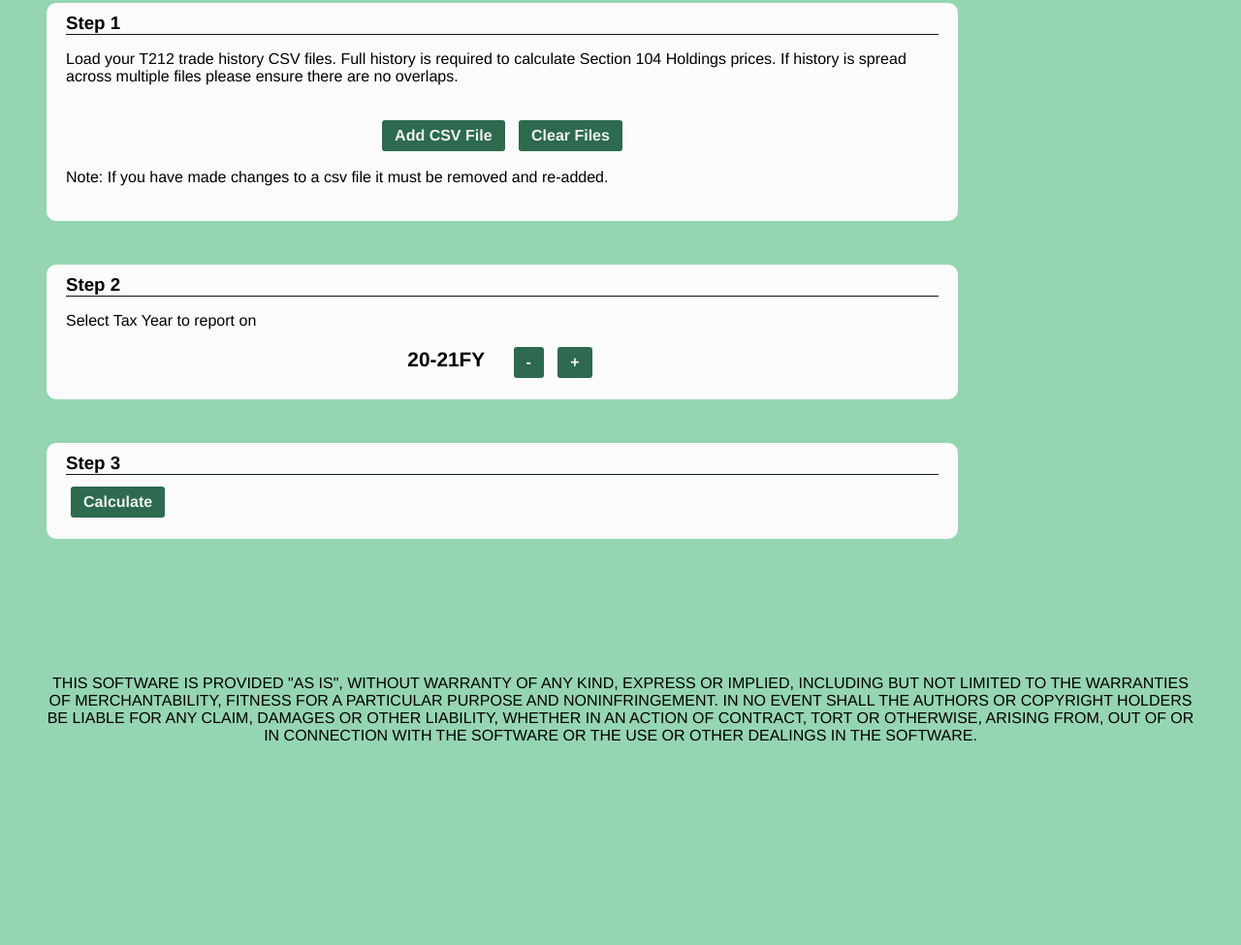
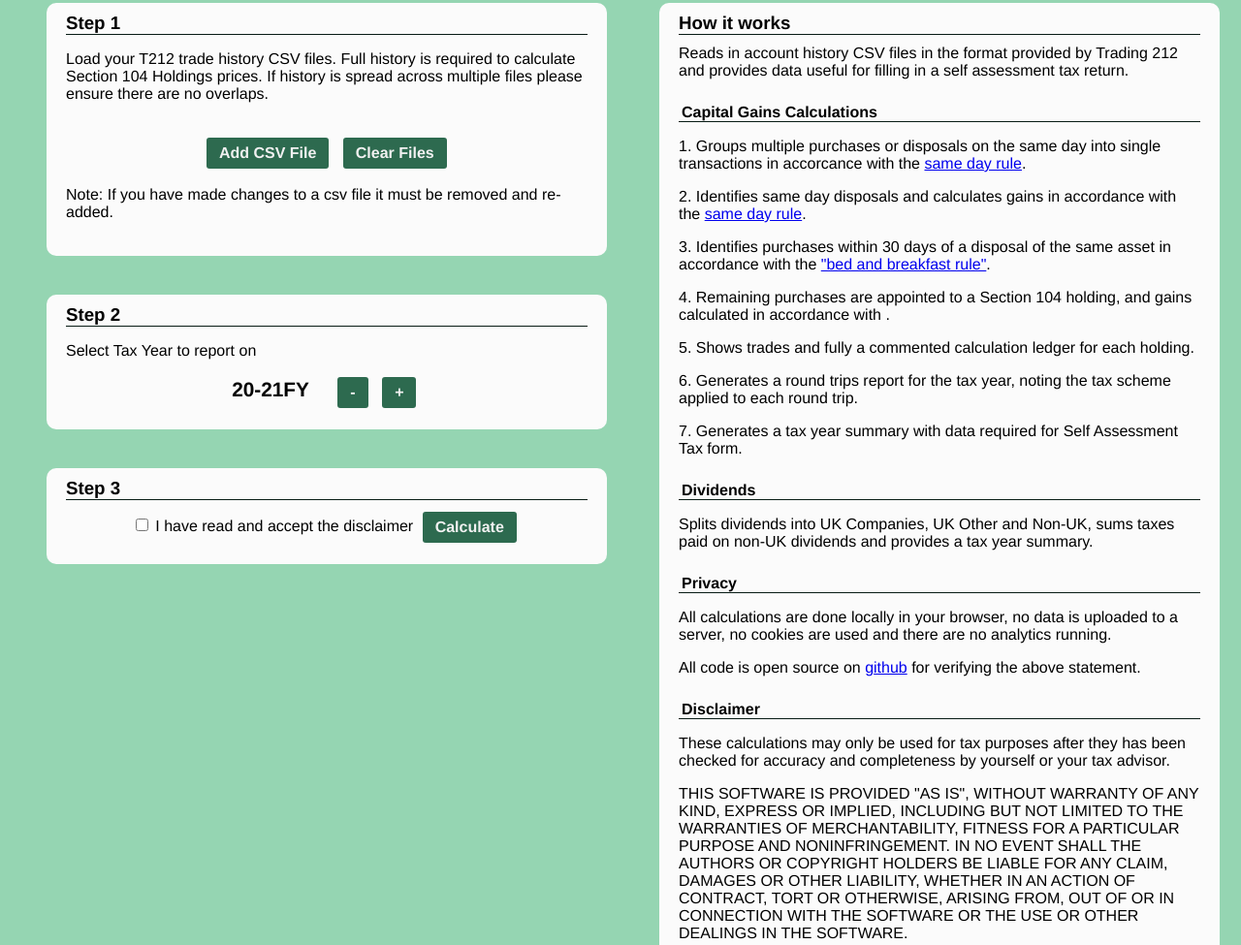
Before and after one commit to GryphonR/taxing212, a plain HTML site: page index.html in a window 1280 px wide. Shown: the part 110-1085 px from the top of the page at 97% size. Before the commit the page ends 886 px from the top, so only its background shows below. Drawn offline with nearby package versions, Linux system fonts and the light colour scheme.

Commit message:
Added information on star page

```diff
--- a/Styles/style.css
+++ b/Styles/style.css
@@ -95,9 +95,9 @@ h5{
 }
 
 .instruction{
-  display: inline-block;
+  /* display: inline-block;   */
   margin:5px auto 40px;
-  width: 80vw;
+  width: 42vw;
   max-width: 900px;
   min-width: 500px;
   background-color:#fbfbfb;
--- a/index.html
+++ b/index.html
@@ -17,12 +17,13 @@
       <h1 class="title">Taxing 212</h1>
       <h5 class="subtitle">A UK capital gains tax calculator for Trading 212</h5>
       <div class="back-button button" v-if="calculated" title="Back to File and Tax Year Selection" v-on:click="back()">
-        < Back</div>
+        Back</div>
     </div>
 
     <div style="height:100px"></div>
 
-      <div v-if="!calculated">
+    <div class="g2" v-if="!calculated">
+      <div class="c1">
         <div style="margin:0 40px">
           <div class="instruction">
             <h3 class="summary-box-title">Step 1</h3>
@@ -38,7 +39,6 @@
             </div>
             <div class="centre">
               <input id="fileButton" style="display:none" type="file" ref="csvFile" @change="addFile"></input><br>
-              <!-- <input type="button" value="Add CSV File" onclick="document.getElementById('fileButton').click();" /> -->
               <div class="button" onclick="document.getElementById('fileButton').click();" />Add CSV File
             </div>
             <div class="button" v-on:click="clearFiles()">Clear Files</div>
@@ -56,10 +56,49 @@
         </div>
         <div class="instruction">
           <h3 class="summary-box-title">Step 3</h3>
-          <!-- <p>Hit Calculate</p> -->
-          <h1 v-if="calculating"> Calculating...</h1>
-          <div class="" ></div>
+          <div class="centre">
+            <input type="checkbox" name="" id=""> I have read and accept the disclaimer </input>
             <div class="button" v-on:click="calculate()">Calculate</div>
+          </div>
+        </div>
+      </div>
+    </div>
+    <div class="c2">
+      <div class="instruction">
+        <h3 class="summary-box-title">How it works</h3>
+        Reads in account history CSV files in the format provided by Trading 212 and provides data useful for filling in
+        a
+        self assessment tax return.
+        <h4 class="summary-box-subheading">Capital Gains Calculations</h4>
+        <p>1. Groups multiple purchases or disposals on the same day into single transactions in accorcance with the <a
+            href="https://www.gov.uk/hmrc-internal-manuals/capital-gains-manual/cg51560#IDATX33F">same day rule</a>.</p>
+        <p>2. Identifies same day disposals and calculates gains in accordance with the <a
+            href="https://www.gov.uk/hmrc-internal-manuals/capital-gains-manual/cg51560#IDATX33F">same day rule</a>.</p>
+        <p>3. Identifies purchases within 30 days of a disposal of the same asset in accordance with the <a
+            href="https://www.gov.uk/hmrc-internal-manuals/capital-gains-manual/cg51560#IDATR33F">"bed and breakfast
+            rule"</a>.</p>
+        <p>4. Remaining purchases are appointed to a Section 104 holding, and gains calculated in accordance with <a
+            href="https://www.gov.uk/hmrc-internal-manuals/capital-gains-manual/cg51575"></a>.</p>
+        <p>5. Shows trades and fully a commented calculation ledger for each holding.</p>
+        <p>6. Generates a round trips report for the tax year, noting the tax scheme applied to each round trip.</p>
+        <p>7. Generates a tax year summary with data required for Self Assessment Tax form.</p>
+        <h4 class="summary-box-subheading">Dividends</h4>
+        <p>Splits dividends into UK Companies, UK Other and Non-UK, sums taxes paid on non-UK dividends and provides a
+          tax year summary.</p>
+        <h4 class="summary-box-subheading">Privacy</h4>
+        <p>All calculations are done locally in your browser, no data is uploaded to a server, no cookies are used and
+          there are no analytics running.</p>
+        <p>All code is open source on <a href="https://github.com/GryphonR/taxing212">github</a> for verifying the above statement.</p>
+        <h4 id="disclaimer" class="summary-box-subheading">Disclaimer</h4>
+        <p>These calculations may only be used for tax purposes after they has been checked for accuracy and
+          completeness by yourself or your tax advisor.</p>
+        <p>THIS SOFTWARE IS PROVIDED "AS IS", WITHOUT WARRANTY OF ANY KIND, EXPRESS OR
+          IMPLIED, INCLUDING BUT NOT LIMITED TO THE WARRANTIES OF MERCHANTABILITY,
+          FITNESS FOR A PARTICULAR PURPOSE AND NONINFRINGEMENT. IN NO EVENT SHALL THE
+          AUTHORS OR COPYRIGHT HOLDERS BE LIABLE FOR ANY CLAIM, DAMAGES OR OTHER
+          LIABILITY, WHETHER IN AN ACTION OF CONTRACT, TORT OR OTHERWISE, ARISING FROM,
+          OUT OF OR IN CONNECTION WITH THE SOFTWARE OR THE USE OR OTHER DEALINGS IN THE
+          SOFTWARE.</p>
       </div>
     </div>
   </div>
@@ -76,8 +115,8 @@
 
     <div class="error-container" v-if="errorList.length > 0">
       <h2 class="summary-box-title">Errors Detected</h2>
-        <p>Errors were found during calculations - normally caused by missing data, stock splits or tickers changing
-          (i.e. for SPACs). Fix or understand these before
+      <p>Errors were found during calculations - normally caused by missing data, stock splits or ticker changes
+        (i.e. SPACs). Fix or understand these before
         proceeding.</p>
       <p>It is best to change the raw CSV data for the purchase event in to match the disposal event data, then go
         back, clear and re-load CSV files.</p>
@@ -363,16 +402,16 @@
           </div>
           <!-- Collapsed Holding Summary -->
           <div v-show="!inst.uiExpand" class="collapsed-holding-summary">
-              <div class="r1 c1" >Total Realised Profit </div>
-              <div class="r1 c2" >{{fyText}} Realised Profit
+            <div class="r1 c1">Total Realised Profit </div>
+            <div class="r1 c2">{{fyText}} Realised Profit
             </div>
-              <div class="r1 c3" > Trades </div>
-              <div class="r1 c4" > Open Position</div>
-              <div class="r2 c1" >£{{inst.realisedPl.toFixed(2)}} </div>
-              <div class="r2 c2" >£{{(inst.tyData.realisedProfit - inst.tyData.realisedLoss).toFixed(2)}}
+            <div class="r1 c3"> Trades </div>
+            <div class="r1 c4"> Open Position</div>
+            <div class="r2 c1">£{{inst.realisedPl.toFixed(2)}} </div>
+            <div class="r2 c2">£{{(inst.tyData.realisedProfit - inst.tyData.realisedLoss).toFixed(2)}}
             </div>
-              <div class="r2 c3" > {{inst.tradeCount}}  </div>
-              <div class="r2 c4" > {{inst.holdings.toFixed(2)}}</div>
+            <div class="r2 c3"> {{inst.tradeCount}} </div>
+            <div class="r2 c4"> {{inst.holdings.toFixed(2)}}</div>
           </div>
 
           <div v-show="inst.uiExpand" class="g5">
@@ -435,8 +474,7 @@
             <h5 class="ledger-entry c6">Total GBP</h5>
             <template v-for="t,key in inst.trades">
               <span v-bind:class="getTradeClass(t.rawType)" class="ledger-entry c1">{{t.uid}}</span>
-                <span v-bind:class="getTradeClass(t.rawType)"
-                  class="ledger-entry c2">{{getDmyString(t.timestamp)}}</span>
+              <span v-bind:class="getTradeClass(t.rawType)" class="ledger-entry c2">{{getDmyString(t.timestamp)}}</span>
               <span v-bind:class="getTradeClass(t.rawType)" class="ledger-entry c3">{{t.rawType}}</span>
               <span v-bind:class="getTradeClass(t.rawType)" class="ledger-entry c4">{{t.number}}</span>
               <span v-bind:class="getTradeClass(t.rawType)" class="ledger-entry c5">{{t.priceGBP.toFixed(2)}}</span>
@@ -469,10 +507,8 @@
                 class="ledger-entry ledger-change">{{d.change.toFixed(2)}}</span>
               <span v-bind:class="getTradeClass(d.change)"
                 class="ledger-entry ledger-price">{{d.price.toFixed(2)}}</span>
-                <span v-bind:class="getTradeClass(d.change)"
-                  class="ledger-entry ledger-gain">{{d.gain.toFixed(2)}}</span>
-                <span v-bind:class="getTradeClass(d.change)"
-                  class="ledger-entry ledger-loss">{{d.loss.toFixed(2)}}</span>
+              <span v-bind:class="getTradeClass(d.change)" class="ledger-entry ledger-gain">{{d.gain.toFixed(2)}}</span>
+              <span v-bind:class="getTradeClass(d.change)" class="ledger-entry ledger-loss">{{d.loss.toFixed(2)}}</span>
               <span v-bind:class="getTradeClass(d.change)"
                 class="ledger-entry ledger-s104t">{{d.s104Total.toFixed(2)}}</span>
               <span v-bind:class="getTradeClass(d.change)"
```
Lines whose indentation alone changed are shown as unchanged.
